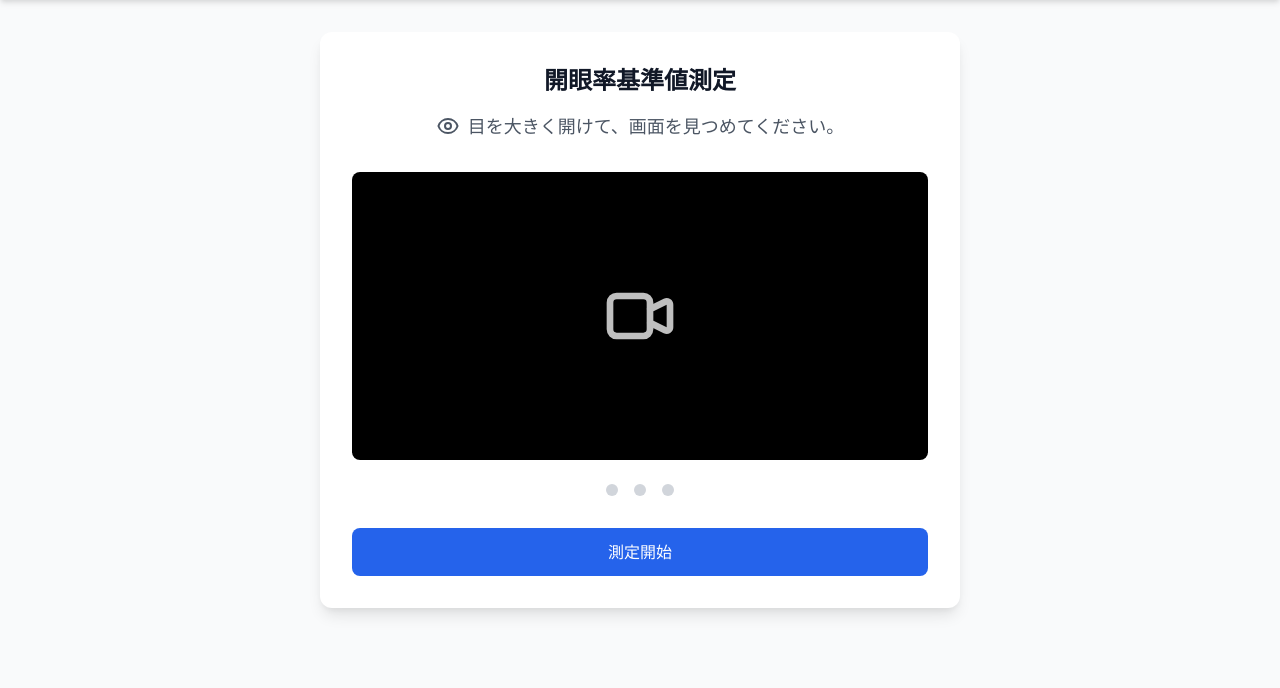
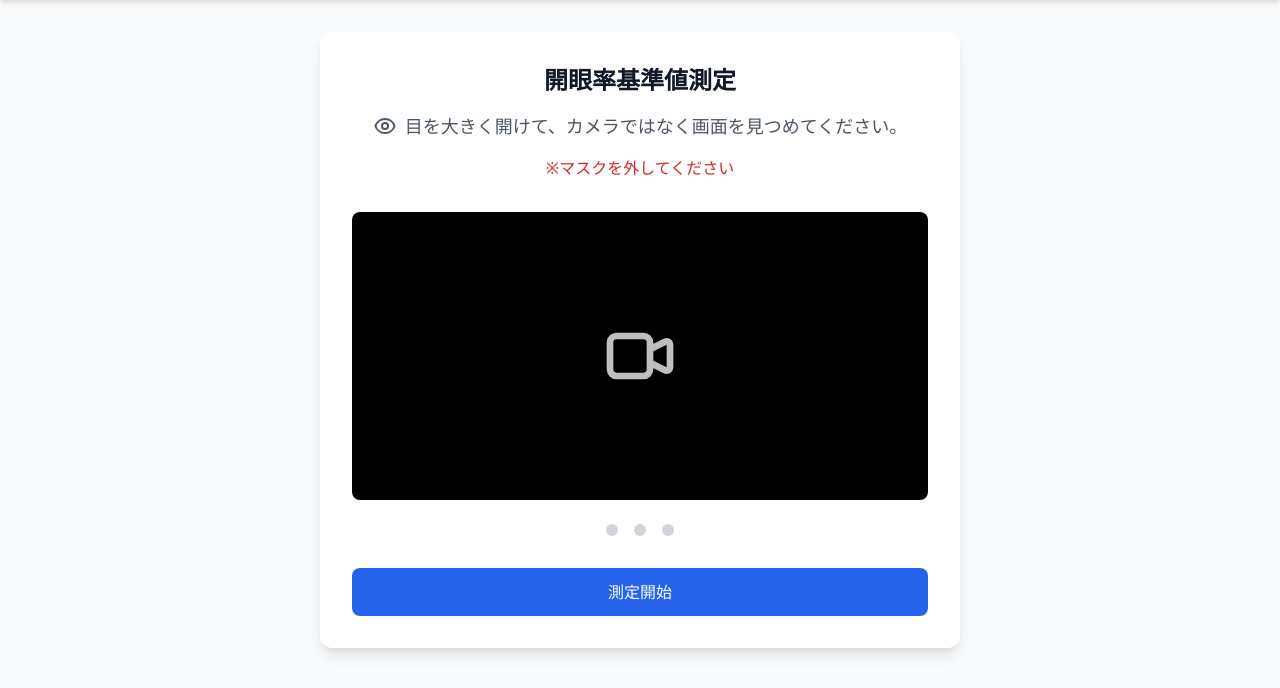
Before and after one commit to TaiyoOnchi/SleepEstimation, a Flask app: template app/templates/student/measure_eye_baseline.html in a window 1280 px wide. Shown: the part 56-744 px from the top of the page. Run offline with Flask 3, Linux system fonts and the light colour scheme; the template is opened without the code that fills it, so the values that code supplies are empty; some libraries are stand-ins or nearby versions.

```diff
--- a/app/routes/teacher/lecture.py
+++ b/app/routes/teacher/lecture.py
@@ -535,7 +535,7 @@ def session_student_details(session_id, student_id):
 
     # eye_openness情報を取得
     cursor.execute('''
-        SELECT id, timestamp, right_eye_openness, left_eye_openness
+        SELECT timestamp, right_eye_openness, left_eye_openness
         FROM eye_openness
         WHERE student_participation_id = (
             SELECT id
--- a/app/templates/student/measure_eye_baseline.html
+++ b/app/templates/student/measure_eye_baseline.html
@@ -20,7 +20,11 @@
                         <path stroke-linecap="round" stroke-linejoin="round" stroke-width="2" d="M15 12a3 3 0 11-6 0 3 3 0 016 0z" />
                         <path stroke-linecap="round" stroke-linejoin="round" stroke-width="2" d="M2.458 12C3.732 7.943 7.523 5 12 5c4.478 0 8.268 2.943 9.542 7-1.274 4.057-5.064 7-9.542 7-4.477 0-8.268-2.943-9.542-7z" />
                     </svg>
-                    <p class="text-lg">目を大きく開けて、画面を見つめてください。</p>
+                    <p class="text-lg">目を大きく開けて、カメラではなく画面を見つめてください。</p>
+
+                </div>
+                <div class="text-center mb-6">
+                    <p class="text-red-600 font-medium">※マスクを外してください</p>
                 </div>
             </div>
 
--- a/app/templates/teacher/lecture/session_student_details.html
+++ b/app/templates/teacher/lecture/session_student_details.html
@@ -130,7 +130,6 @@
                         <table class="w-full">
                             <thead>
                                 <tr class="bg-gray-100 text-gray-600 uppercase text-sm leading-normal">
-                                    <th class="py-3 px-4 text-left">ID</th>
                                     <th class="py-3 px-4 text-left">タイムスタンプ</th>
                                     <th class="py-3 px-4 text-left">右目の開眼率</th>
                                     <th class="py-3 px-4 text-left">左目の開眼率</th>
@@ -140,9 +139,8 @@
                                 {% for openness in eye_openness %}
                                 <tr class="border-b border-gray-200 hover:bg-gray-100">
                                     <td class="py-3 px-4">{{ openness[0] }}</td>
-                                    <td class="py-3 px-4">{{ openness[1] }}</td>
+                                    <td class="py-3 px-4">{{ openness[1] }}%</td>
                                     <td class="py-3 px-4">{{ openness[2] }}%</td>
-                                    <td class="py-3 px-4">{{ openness[3] }}%</td>
                                 </tr>
                                 {% endfor %}
                             </tbody>
```
Also changed, not shown: app/templates/teacher/lecture/session.html (+12 -8 lines).
